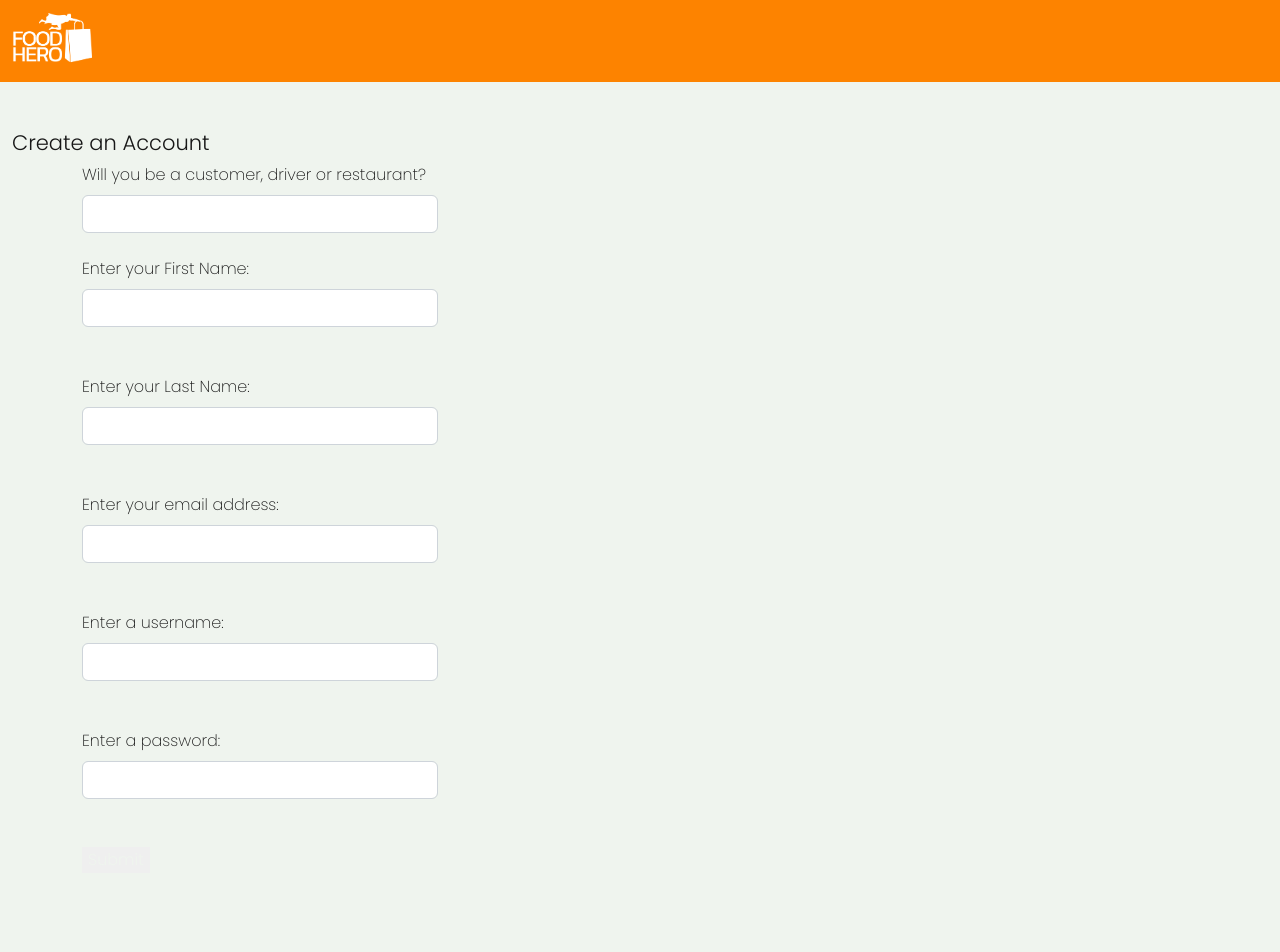
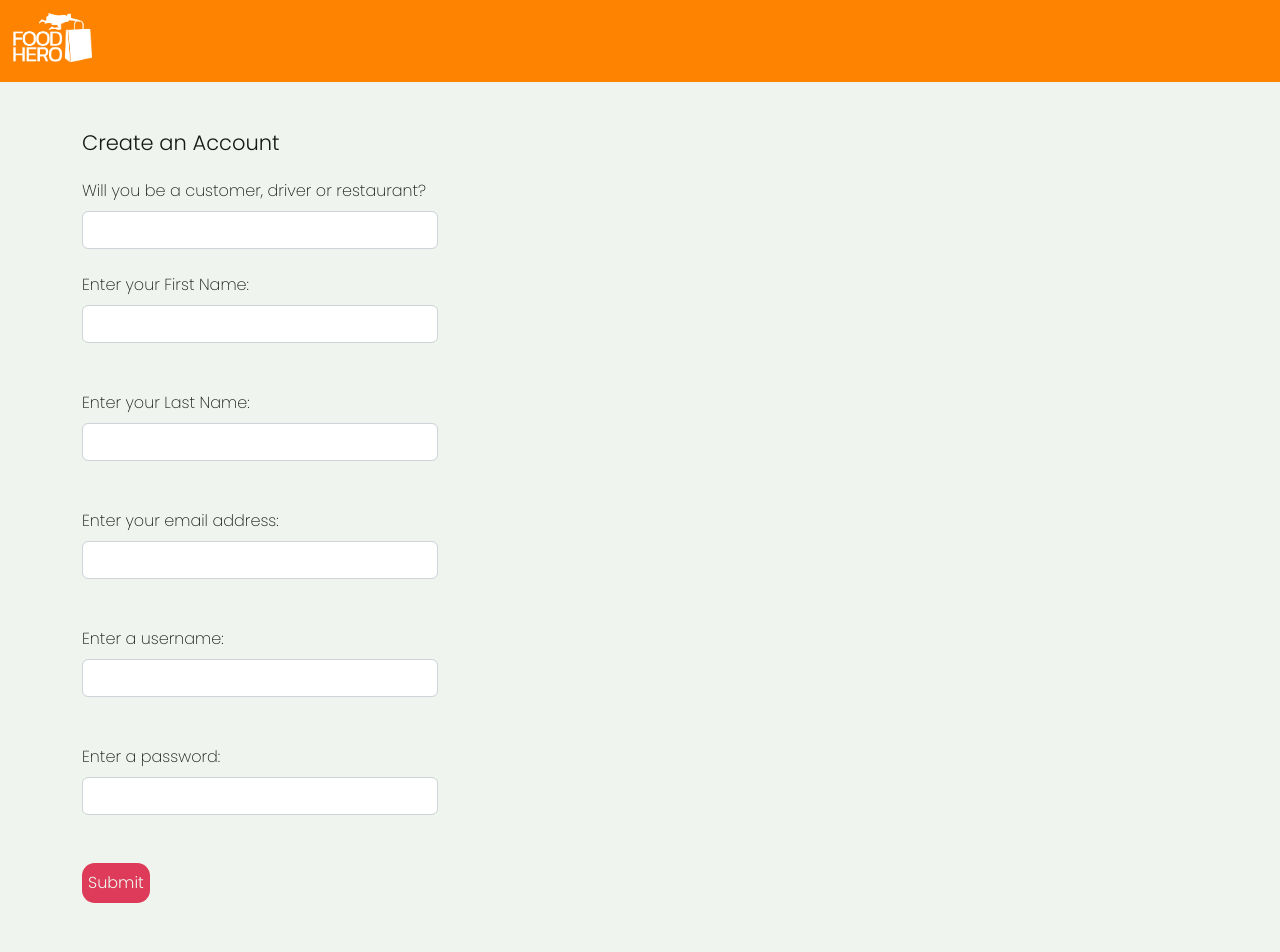
Before and after one commit to Fred374/project_2, an Angular app in the folder project_2_front/: page /registration in a window 1280 px wide. Shown: the top 952 px of the page. Built offline with nearby package versions, Linux system fonts and the light colour scheme.

Commit message:
Very minor UI improvements

```diff
--- a/project_2_front/src/app/components/registration/registration.component.css
+++ b/project_2_front/src/app/components/registration/registration.component.css
@@ -0,0 +1,3 @@
+#registerDiv {
+    justify-content: center;
+}
--- a/project_2_front/src/app/components/registration/registration.component.html
+++ b/project_2_front/src/app/components/registration/registration.component.html
@@ -1,6 +1,6 @@
-<h2>Create an Account</h2>
+
 <div class="container">
-
+    <h2 class="mb-4">Create an Account</h2>
     <div class="row">
 
         <div class="col-md-4">
@@ -67,7 +67,7 @@
                     <input type="text" name="password2" ngModel placeholder="Enter password here">
                     -->
                 <div class="form-group">
-                    <button type="submit" (click)="createUser()">Submit</button>
+                    <button type="submit" class="small-button" (click)="createUser()">Submit</button>
                 </div>
                 <div class="alert alert-warning" *ngIf="f.submitted && isSignUpFailed">
                     Signup failed!<br />{{errorMessage}}
```
Also changed, not shown: 1 other file (tests, documents, lock files or other folders).
